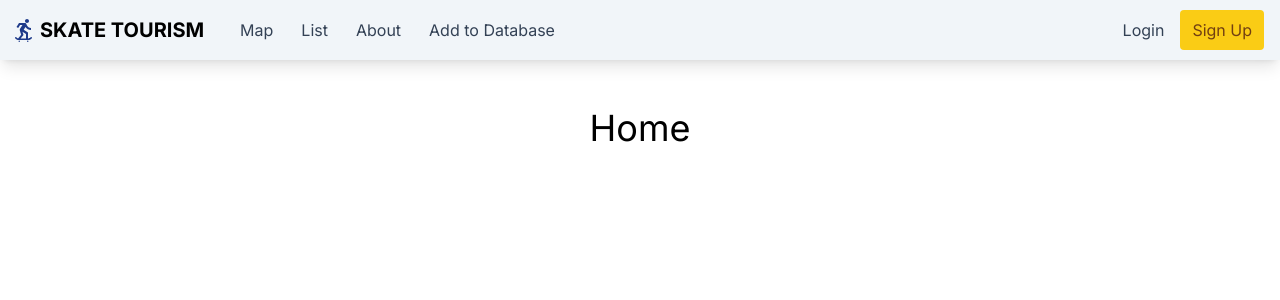
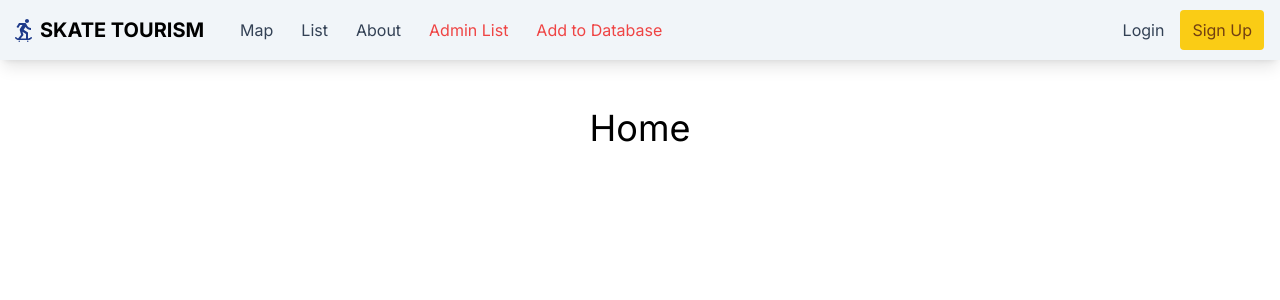
Before and after one commit to zwehr/spots-map-v3, a Next.js app: page / in a window 1280 px wide. Shown: the top 300 px of the page. Built offline with nearby package versions, Linux system fonts and the light colour scheme.

Commit message:
adjust navbar color/styling

```diff
--- a/src/components/nav/NavBar.tsx
+++ b/src/components/nav/NavBar.tsx
@@ -41,8 +41,14 @@ export default function NavBar() {
                 About
               </Link>
               <Link
+                href='/admin-list'
+                className='py-4 px-3 text-red-500 hover:text-red-700'
+              >
+                Admin List
+              </Link>
+              <Link
                 href='/add'
-                className='py-4 px-3 text-slate-700 hover:text-black'
+                className='py-4 px-3 text-red-500 hover:text-red-700'
               >
                 Add to Database
               </Link>
@@ -94,12 +100,6 @@ export default function NavBar() {
           About
         </Link>
         <Link
-          href='/add'
-          className='block py-2 px-4 text-sm hover:bg-slate-200'
-        >
-          Add to Database
-        </Link>
-        <Link
           href='/login'
           className='block py-2 px-4 text-sm hover:bg-slate-200'
         >
```
